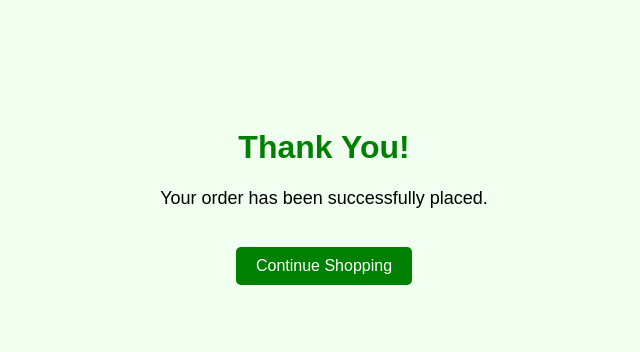
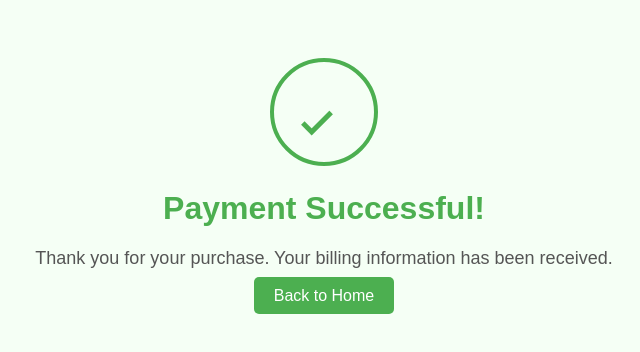
Before and after one commit to vinaych132/VISTORA, a plain HTML site: page success.html in a window 1280 px wide. Shown: the whole page, without its empty margins (316-956 px from the left). Drawn offline with Linux system fonts and the light colour scheme.

Commit message:
Update success.html

```diff
--- a/success.html
+++ b/success.html
@@ -2,39 +2,91 @@
 <html lang="en">
 <head>
   <meta charset="UTF-8">
-    <title>Order Successful</title>
+  <title>Payment Successful</title>
   <style>
     body {
       font-family: Arial, sans-serif;
       text-align: center;
-            padding: 100px;
-            background-color: #f0fff0;
+      padding: 50px;
+      background-color: #f5fff5;
+    }
+
+    .checkmark {
+      width: 100px;
+      height: 100px;
+      border-radius: 50%;
+      display: inline-block;
+      border: 4px solid #4CAF50;
+      position: relative;
+      animation: pop 0.3s ease-out forwards;
+    }
+
+    .checkmark::after {
+      content: '';
+      position: absolute;
+      left: 28px;
+      top: 50px;
+      width: 25px;
+      height: 10px;
+      border: solid #4CAF50;
+      border-width: 0 0 5px 5px;
+      transform: rotate(-45deg);
+      opacity: 0;
+      animation: draw 0.4s 0.3s ease-out forwards;
+    }
+
+    @keyframes draw {
+      to {
+        opacity: 1;
+      }
+    }
+
+    @keyframes pop {
+      from {
+        transform: scale(0.6);
+        opacity: 0;
+      }
+      to {
+        transform: scale(1);
+        opacity: 1;
+      }
     }
 
     h1 {
-            color: green;
+      color: #4CAF50;
+      margin-top: 20px;
     }
 
     p {
+      margin-top: 10px;
       font-size: 18px;
+      color: #555;
     }
 
-        a {
-            display: inline-block;
-            margin-top: 20px;
+    .back-button {
+      margin-top: 30px;
+      padding: 10px 20px;
+      font-size: 16px;
+      background-color: #4CAF50;
+      color: white;
+      border: none;
+      border-radius: 5px;
+      cursor: pointer;
       text-decoration: none;
-            padding: 10px 20px;
-            background-color: #008000;
-            color: white;
-            border-radius: 5px;
+    }
+
+    .back-button:hover {
+      background-color: #45a049;
     }
   </style>
 </head>
 <body>
 
-    <h1>Thank You!</h1>
-    <p>Your order has been successfully placed.</p>
-    <a href="index.html">Continue Shopping</a>
+  <div class="checkmark"></div>
+  <h1>Payment Successful!</h1>
+  <p>Thank you for your purchase. Your billing information has been received.</p>
+
+  <a class="back-button" href="/">Back to Home</a>
 
 </body>
 </html>
```
Lines whose indentation alone changed are shown as unchanged.
